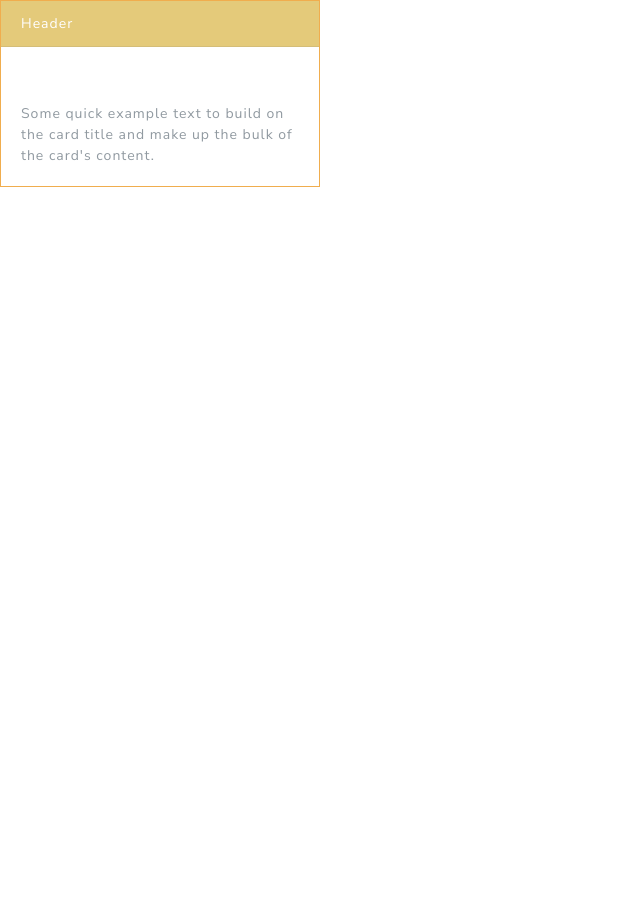
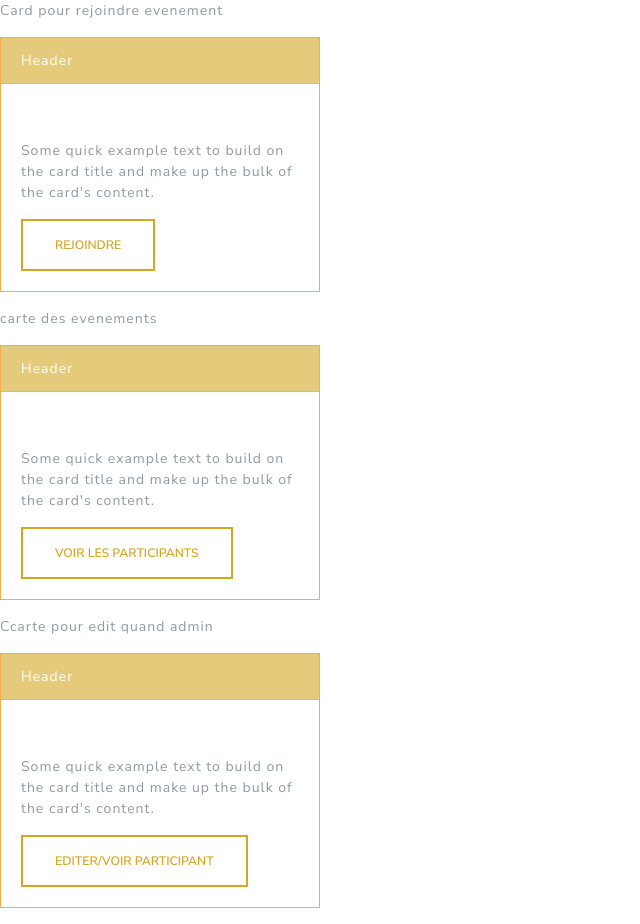
Before and after one commit to theofr0198/Kit_UI.Events, a plain HTML site: page card.html in a window 1280 px wide. Shown: the whole page, without its empty margins (0-640 px from the left). Before the commit the page ends 800 px from the top, so only its background shows below. Drawn offline with Linux system fonts and the light colour scheme.

Commit message:
plusieur card

```diff
--- a/card.html
+++ b/card.html
@@ -1,9 +1,30 @@
- <link type="text/css" rel="stylesheet" href="style.css">
-
+<link type="text/css" rel="stylesheet" href="style.css">
+<p> Card pour rejoindre evenement </p>
  <div class="card border-warning mb-3" style="max-width: 20rem;">
                 <div class="card-header">Header</div>
                 <div class="card-body">
                   <h4 class="card-title">Warning card title</h4>
                   <p class="card-text">Some quick example text to build on the card title and make up the bulk of the card's content.</p>
+                  <button class= "btn btn-outline-success"> Rejoindre </button>
                 </div>
               </div>
+
+<p> carte des evenements </p>
+ <div class="card border-warning mb-3" style="max-width: 20rem;">
+                <div class="card-header">Header</div>
+                <div class="card-body">
+                  <h4 class="card-title">Warning card title</h4>
+                  <p class="card-text">Some quick example text to build on the card title and make up the bulk of the card's content.</p>
+                  <button class= "btn btn-outline-success"> Voir les participants </button>
+                </div>
+              </div>
+
+<p> Ccarte pour edit quand admin  </p>
+ <div class="card border-warning mb-3" style="max-width: 20rem;">
+                <div class="card-header">Header</div>
+                <div class="card-body">
+                  <h4 class="card-title">Warning card title</h4>
+                  <p class="card-text">Some quick example text to build on the card title and make up the bulk of the card's content.</p>
+                  <button class= "btn btn-outline-success"> Editer/voir participant </button>
+                </div>
+              </div>
```
